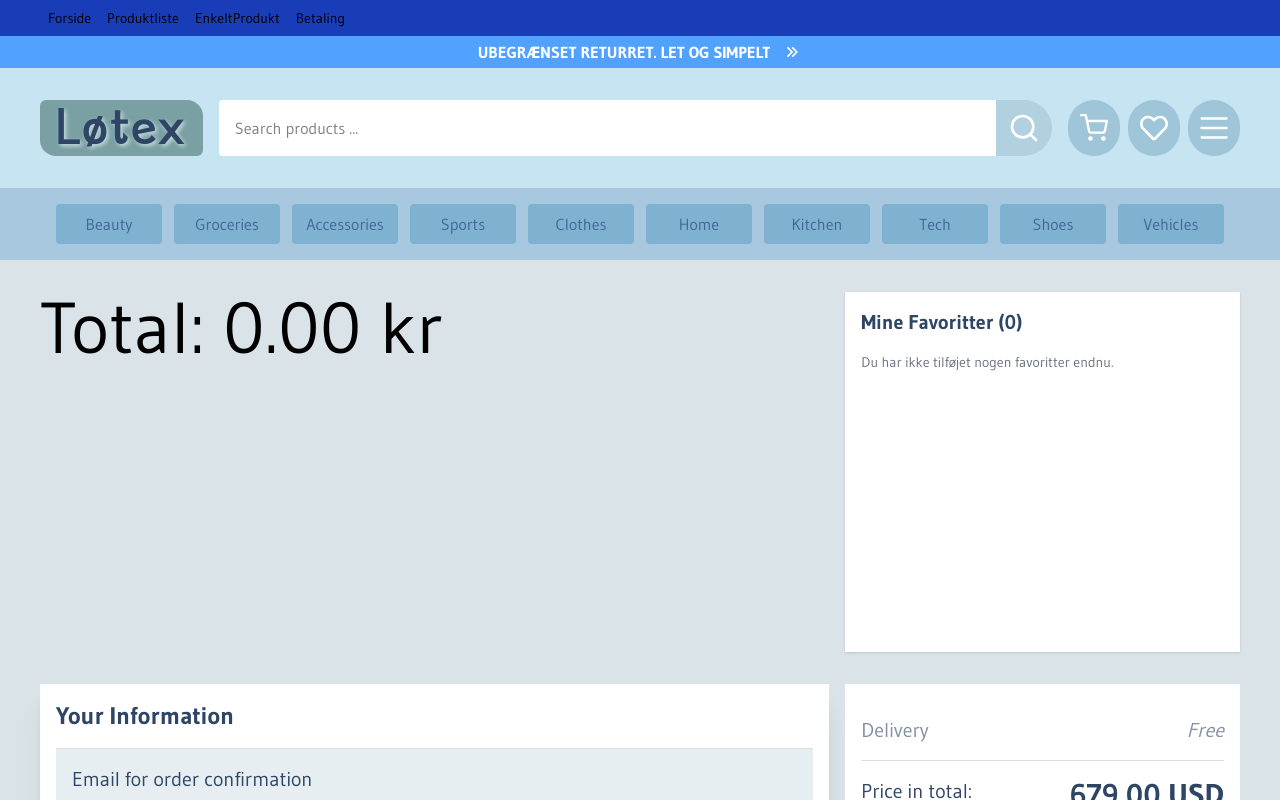
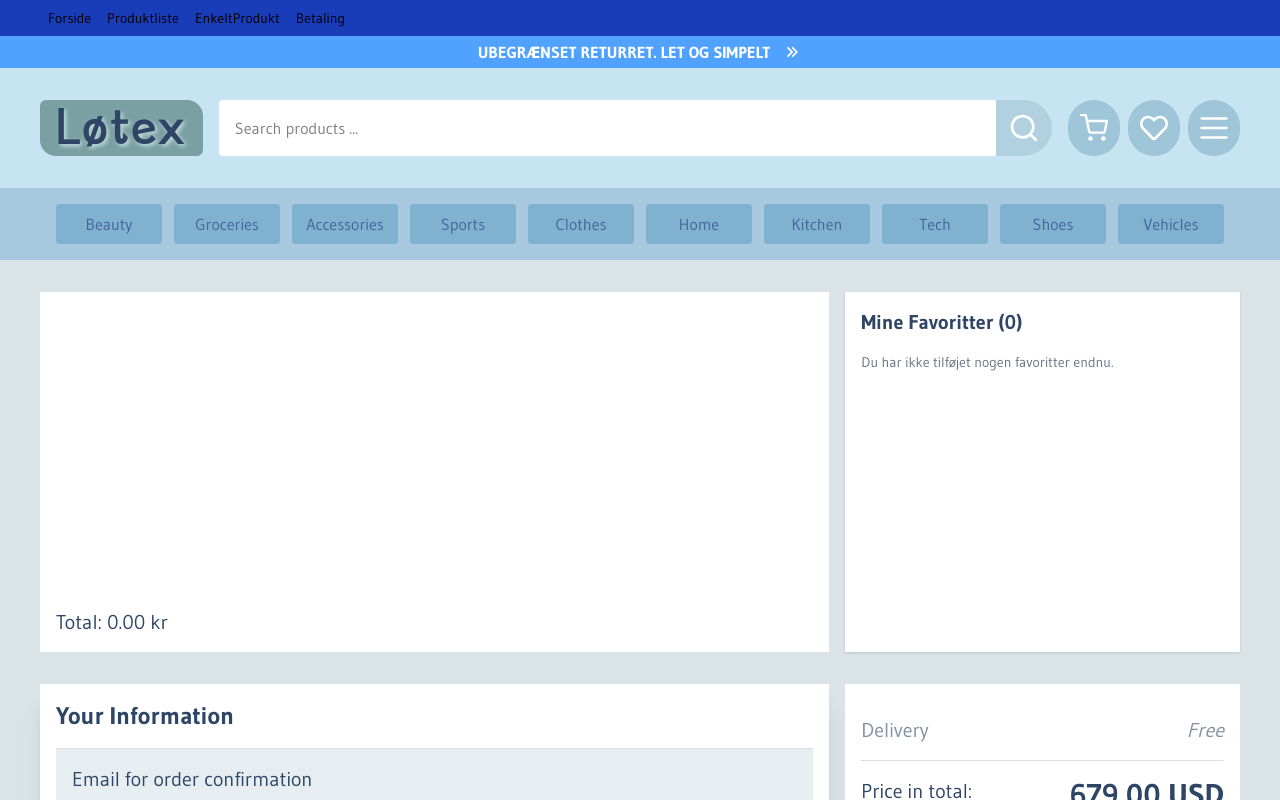
Before and after one commit to Jumo0003/En-simple-Webshop, a Next.js app: page /betaling in a window 1280 px wide. Shown: the top 800 px of the page. Built offline with nearby package versions, Linux system fonts and the light colour scheme.

Commit message:
dine varer liste stylet Victory

```diff
--- a/src/app/components/(produkter)/DineVarer.jsx
+++ b/src/app/components/(produkter)/DineVarer.jsx
@@ -1,23 +1,32 @@
 "use client";
-import { useCartStore } from "@/stores/useCartStore";
+import {useCartStore} from "@/stores/useCartStore";
 
 const DineVarer = () => {
   const kurv = useCartStore((state) => state.kurv);
   const removeFromCart = useCartStore((state) => state.removeFromCart);
-  const total = kurv.reduce((sum, produkt) => sum + produkt.pris * produkt.antal, 0);
+  const total = kurv.reduce(
+    (sum, produkt) => sum + produkt.pris * produkt.antal,
+    0,
+  );
 
   return (
-    <div>
+    <div className="flex flex-col gap-2 bg-white p-4 text-xl text-[#2e4565]">
       {kurv.map((produkt) => (
-        <div key={produkt.id} className="flex justify-between items-center">
+        <div
+          key={produkt.id}
+          className="flex gap-2 items-center justify-between bg-[#D4E7F1] p-2"
+        >
           {produkt.antal} x {produkt.produktnavn}
-          <button onClick={() => removeFromCart(produkt.id)} className="bg-blue-400 px-3 py-1 rounded hover:bg-gray-200">
+          <button
+            onClick={() => removeFromCart(produkt.id)}
+            className="bg-blue-400 px-3 py-1 rounded hover:bg-blue-200 text-blue-900"
+          >
             Fjern
           </button>
         </div>
       ))}
 
-      <p>Total: {total.toFixed(2)} kr</p>
+      <p className="mt-auto">Total: {total.toFixed(2)} kr</p>
     </div>
   );
 };
```
